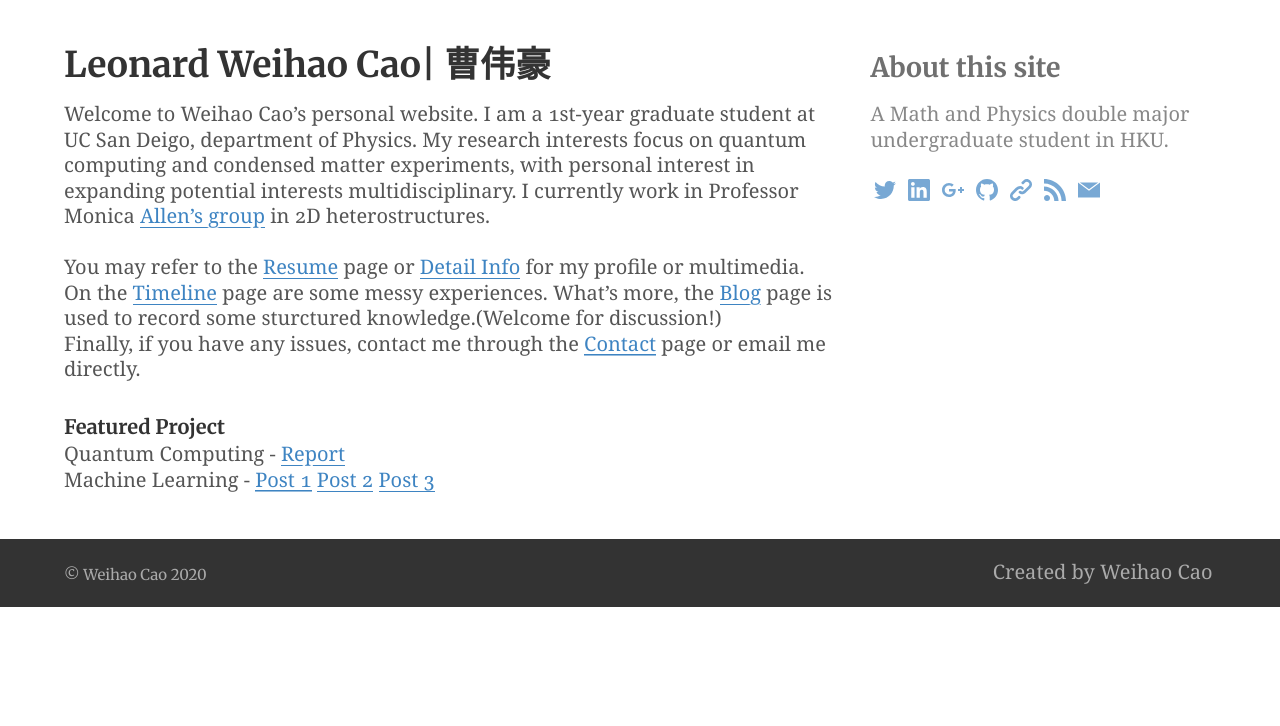
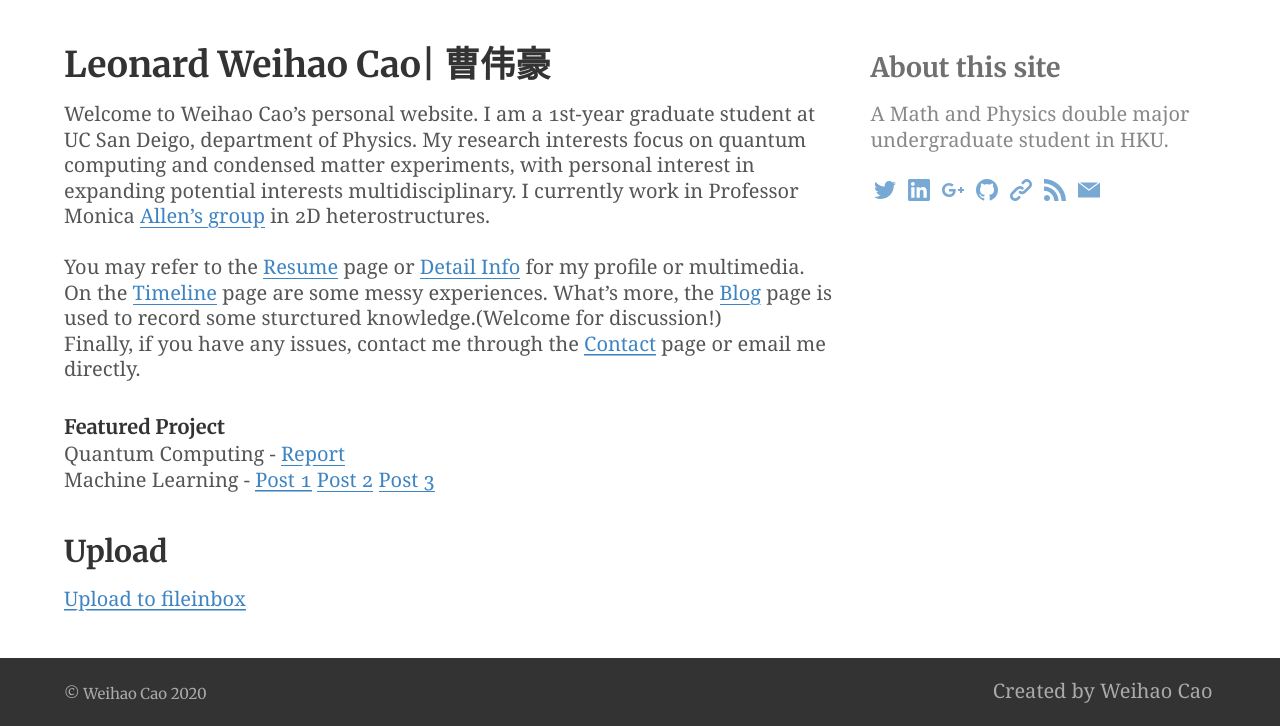
Before and after one commit to whcao1997/whcao1997.github.io, a Jekyll site: the page built from index.md, in a window 1280 px wide. Shown: the part 424-1150 px from the top of the page. Built offline with Jekyll 4.4.1, drawn with Linux system fonts in a browser that asks for light colours; comment, search, counter and statistics services are not loaded; before the commit the page ends 1031 px from its top, so only the background shows below that.

Commit message:
Update index.md

```diff
--- a/index.md
+++ b/index.md
@@ -17,3 +17,6 @@ Finally, if you have any issues, contact me through the [Contact](contact/) page
 
 Quantum Computing - [Report](https://weihaocao.com/physics/2017/11/25/quantum-computing/)
 Machine Learning - [Post 1](https://weihaocao.com/computer/2017/08/30/conv-net-one/) [Post 2](https://weihaocao.com/computer/2017/08/31/conv-net-two/) [Post 3](https://weihaocao.com/computer/2017/10/01/conv-net-three/)
+
+## Upload
+[Upload to fileinbox](https://fileinbox.com/weihaocao)
```
